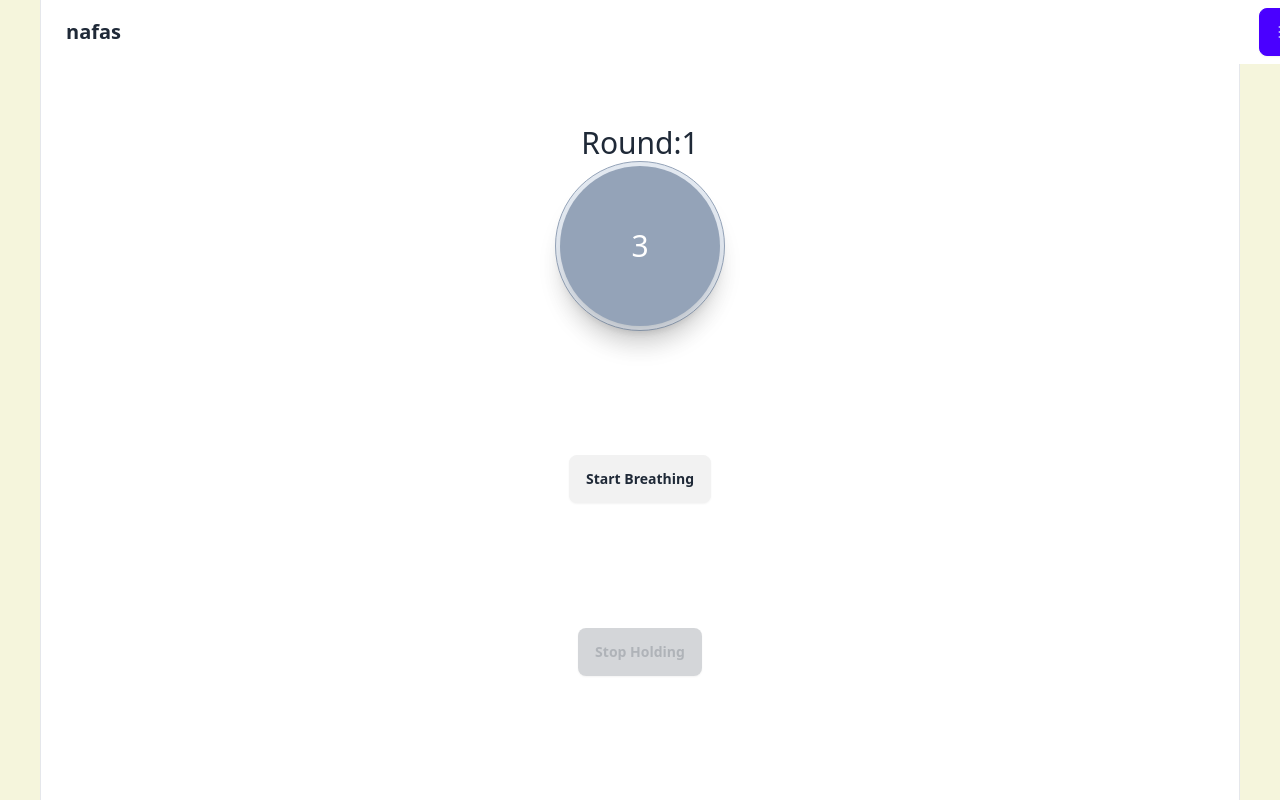
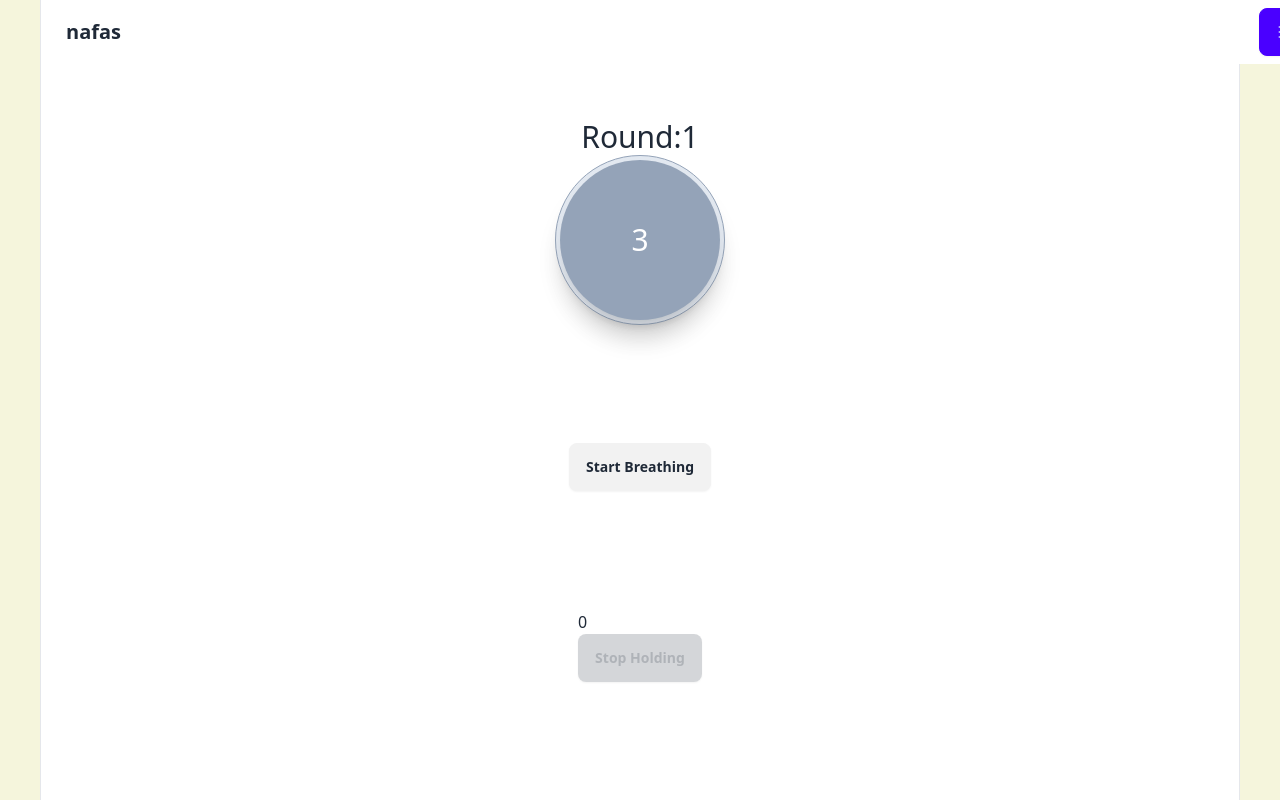
Before and after one commit to Roodbaraky/NafasApp, a React (Vite) app: page / in a window 1280 px wide. Built offline with nearby package versions, Linux system fonts and the light colour scheme.

Commit message:
added rudimentary breath hold timer + record

```diff
--- a/src/components/BreathAnimation.tsx
+++ b/src/components/BreathAnimation.tsx
@@ -17,6 +17,7 @@ export const BreathAnimation: React.FC = () => {
     breathing: false,
     hold: false,
     recovery: false,
+    complete: false,
   });
   const countDownAnimation = useCallback(async () => {
     for (let i = countDown; i > 0; i--) {
@@ -77,9 +78,13 @@ export const BreathAnimation: React.FC = () => {
       },
     });
     controls.stop();
+    setNumOfBreaths(breathsPerRound);
+    if (round < numberOfRounds) {
       setRound(round + 1);
-    setNumOfBreaths(breathsPerRound);
       setPhase({ ...phase, recovery: false, countDown: true });
+    } else {
+      setPhase({ ...phase, recovery: false, complete: true });
+    }
   }, [controls, phase, round]);
 
   const startBreathHold = useCallback(() => {
@@ -151,12 +156,16 @@ export const BreathAnimation: React.FC = () => {
       >
         Start Breathing
       </button>
+      <div className="flex flex-col">
+        <div>{breathHolds}</div>
+        <div>{holdTime / 1000}</div>
         <button
           className={`btn ${phase.hold ? "" : "btn-disabled"}`}
           onClick={endBreathHold}
         >
           Stop Holding
         </button>
+      </div>
     </section>
   );
 };
```
Lines whose indentation alone changed are shown as unchanged.
